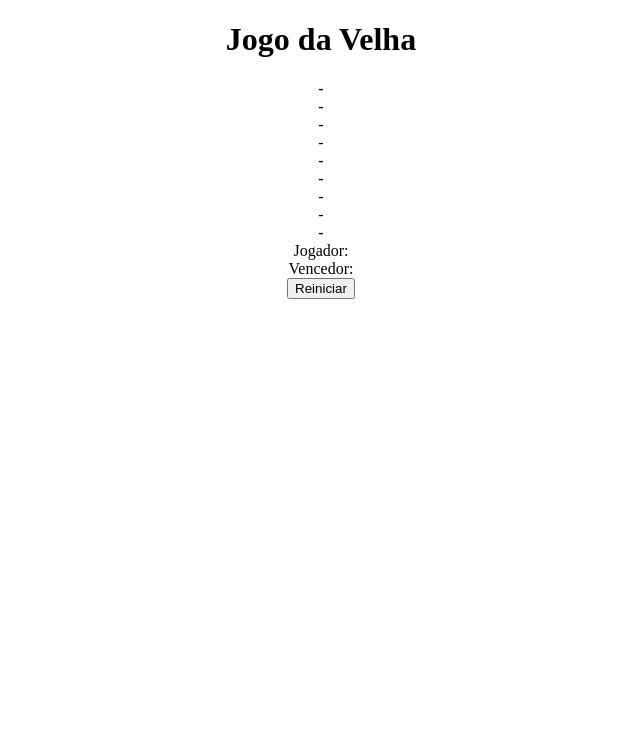
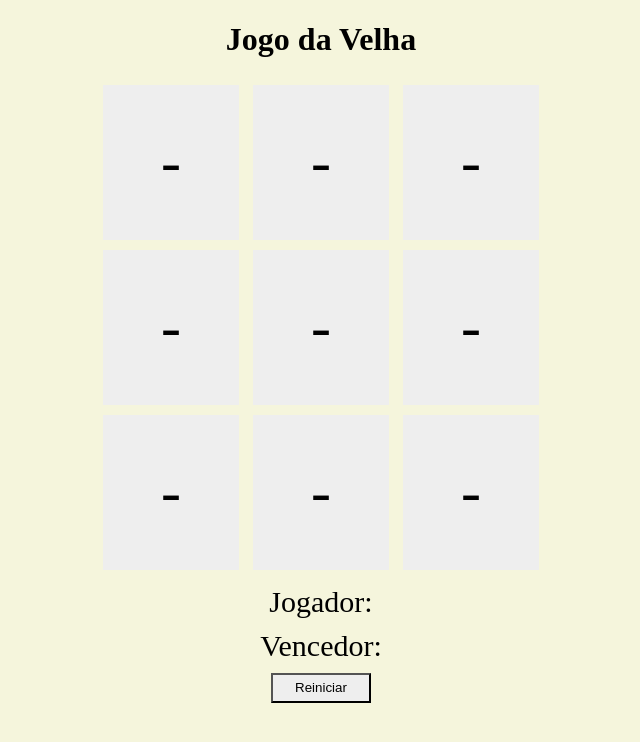
Before and after one commit to AndersonJPF/Jogo_da_velha, a plain HTML site: page index.html in a window 1280 px wide. Shown: the whole page, without its empty margins (319-959 px from the left). Drawn offline with Linux system fonts and the light colour scheme.

Commit message:
Parte 02

```diff
--- a/index.html
+++ b/index.html
@@ -10,29 +10,29 @@
 <body>
     <h1>Jogo da Velha</h1>
     <div>
-        <div id="1">-</div>
-        <div id="2">-</div>
-        <div id="3">-</div>
+        <div class="quadrado" id="1" onclick="SelecionarQuadrado(this.id)">-</div>
+        <div class="quadrado" id="2" onclick="SelecionarQuadrado(this.id)">-</div>
+        <div class="quadrado" id="3" onclick="SelecionarQuadrado(this.id)">-</div>
     </div>
 
     <div>
-        <div id="4">-</div>
-        <div id="5">-</div>
-        <div id="6">-</div>
+        <div class="quadrado" id="4" onclick="SelecionarQuadrado(this.id)">-</div>
+        <div class="quadrado" id="5" onclick="SelecionarQuadrado(this.id)">-</div>
+        <div class="quadrado" id="6" onclick="SelecionarQuadrado(this.id)">-</div>
     </div>
 
     <div>
-        <div id="7">-</div>
-        <div id="8">-</div>
-        <div id="9">-</div>
+        <div class="quadrado" id="7" onclick="SelecionarQuadrado(this.id)">-</div>
+        <div class="quadrado" id="8" onclick="SelecionarQuadrado(this.id)">-</div>
+        <div class="quadrado" id="9" onclick="SelecionarQuadrado(this.id)">-</div>
     </div>
 
-    <div>
+    <div class="jogador">
         <label>Jogador: </label>
         <label id="jogador-selecionado"></label>
     </div>
 
-    <div>
+    <div class="vencedor">
         <label>Vencedor: </label>
         <label id="vencedor"></label>
     </div>
@@ -41,4 +41,7 @@
         <button>Reiniciar</button>
     </div>
 </body>
+
+<script src="jogo.js"></script>
+
 </html>
--- /dev/null
+++ b/jogo.js
@@ -0,0 +1,5 @@
+let jogador = null
+
+function SelecionarQuadrado (id) {
+    console.log(id)
+}
--- a/style.css
+++ b/style.css
@@ -1,3 +1,34 @@
 body {
     text-align: center;
+    background-color: beige;
 }
+
+.quadrado {
+    text-align: center;
+    width: 50px;
+    background-color: #eee;
+    display: inline-block;
+    padding: 40px;
+    font-size: 60px;
+    margin: 5px;
+    border: 3px solid transparent;
+    cursor: pointer;
+}
+
+.quadrado:hover {
+    border: 3px solid red;
+}
+
+.jogador, .vencedor {
+    font-size: 30px;
+    margin-top: 10px;
+}
+
+button {
+    margin-top: 10px;
+    width: 100px;
+    height: 30px;
+    background-color: #eee;
+    cursor: pointer;
+
+}
```
